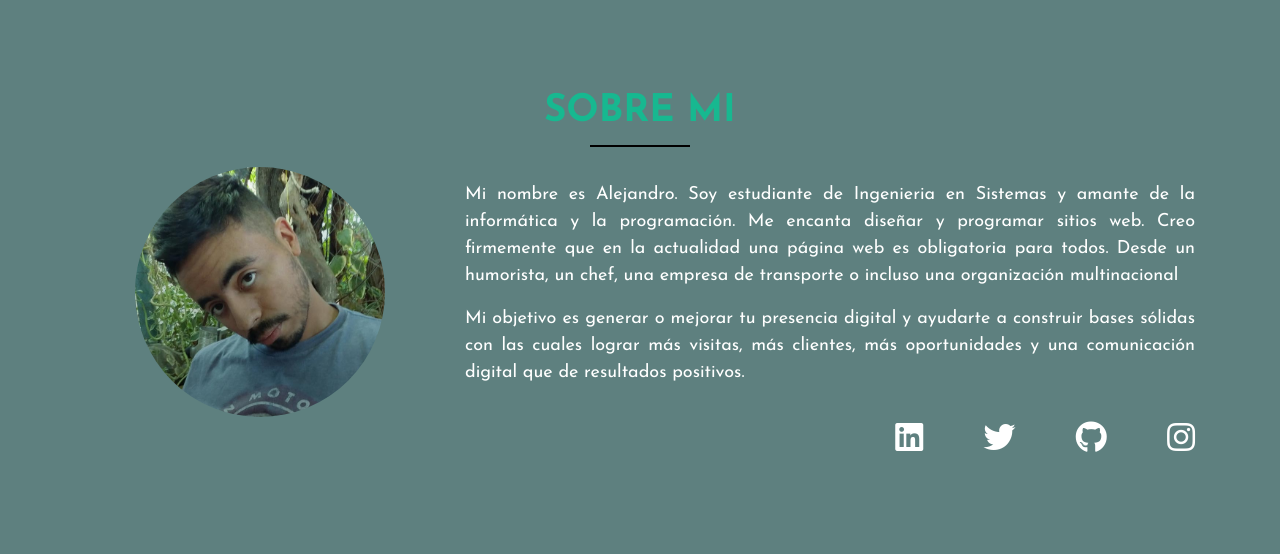
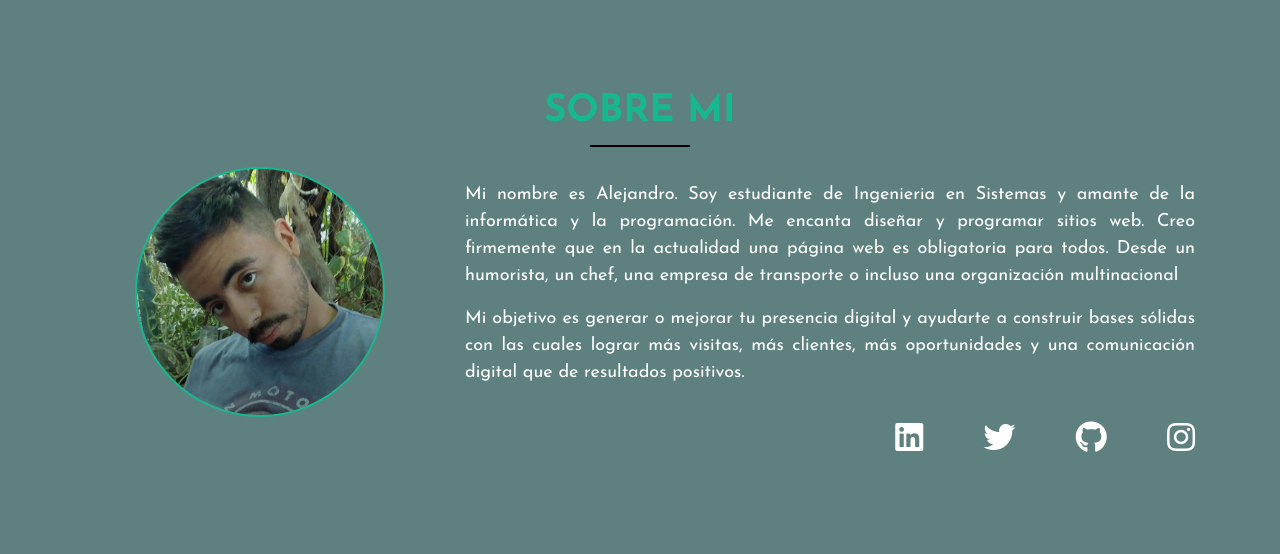
Before and after one commit to nabiedma/web-personal, a PHP site: page / in a window 1280 px wide. Shown: the part 801-1355 px from the top of the page. Run offline with PHP 8.4, Linux system fonts and the light colour scheme; some libraries are stand-ins or nearby versions.

Commit message:
minor fix

```diff
--- a/css/style.css
+++ b/css/style.css
@@ -147,6 +147,7 @@ nav li a:hover, nav li a:active {
 
 .profile-pic {
     border-radius: 50%;
+    border: 2px solid #17b890;
 }
 
 /* ------------------------ */
--- a/index.html
+++ b/index.html
@@ -88,7 +88,7 @@
         </div>
         <div class="row">
           <div class="col-12 col-md-4 pb-4 pb-md-0">
-            <img src="img/profile-pic.jpg" alt="Perfil" width="250" height="250" class="mx-auto d-block img-fluid profile-pic">
+              <img src="img/profile-pic.jpg" alt="Perfil" width="250" height="250" class="mx-auto d-block img-fluid profile-pic">
           </div>
           <div class="col-12 col-md-8 align-self-center">
             <p class="text-justify text-aboutme">
```
